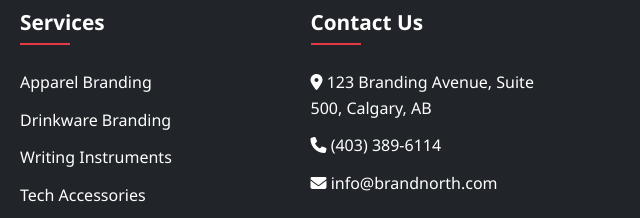
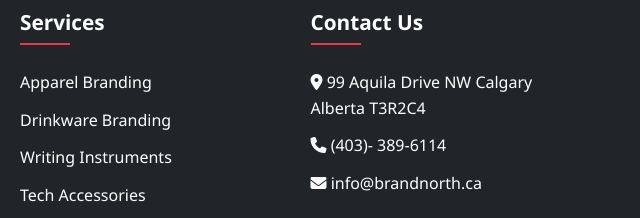
Before and after one commit to Gigx267/BrandNorth-, a plain HTML site: page Contact.html in a window 1280 px wide. Shown: the part 3359-3577 px from the top of the page, 640-1280 px from the left. Drawn offline with Linux system fonts and the light colour scheme.

Commit message:
Update Contact.html

```diff
--- a/Contact.html
+++ b/Contact.html
@@ -829,9 +829,9 @@
                 <div class="footer-column">
                     <h3>Contact Us</h3>
                     <ul class="footer-links">
-                        <li><i class="fas fa-map-marker-alt"></i> 123 Branding Avenue, Suite 500, Calgary, AB</li>
-                        <li><i class="fas fa-phone"></i> (403) 389-6114</li>
-                        <li><i class="fas fa-envelope"></i> info@brandnorth.com</li>
+                      <li><i class="fas fa-map-marker-alt"></i> 99 Aquila Drive NW Calgary Alberta T3R2C4</li>
+                        <li><i class="fas fa-phone"></i> (403)- 389-6114</li>
+                        <li><i class="fas fa-envelope"></i> info@brandnorth.ca</li>
                     </ul>
                 </div>
             </div>
@@ -917,4 +917,5 @@
         });
     </script>
 </body>
+
 </html>
```
